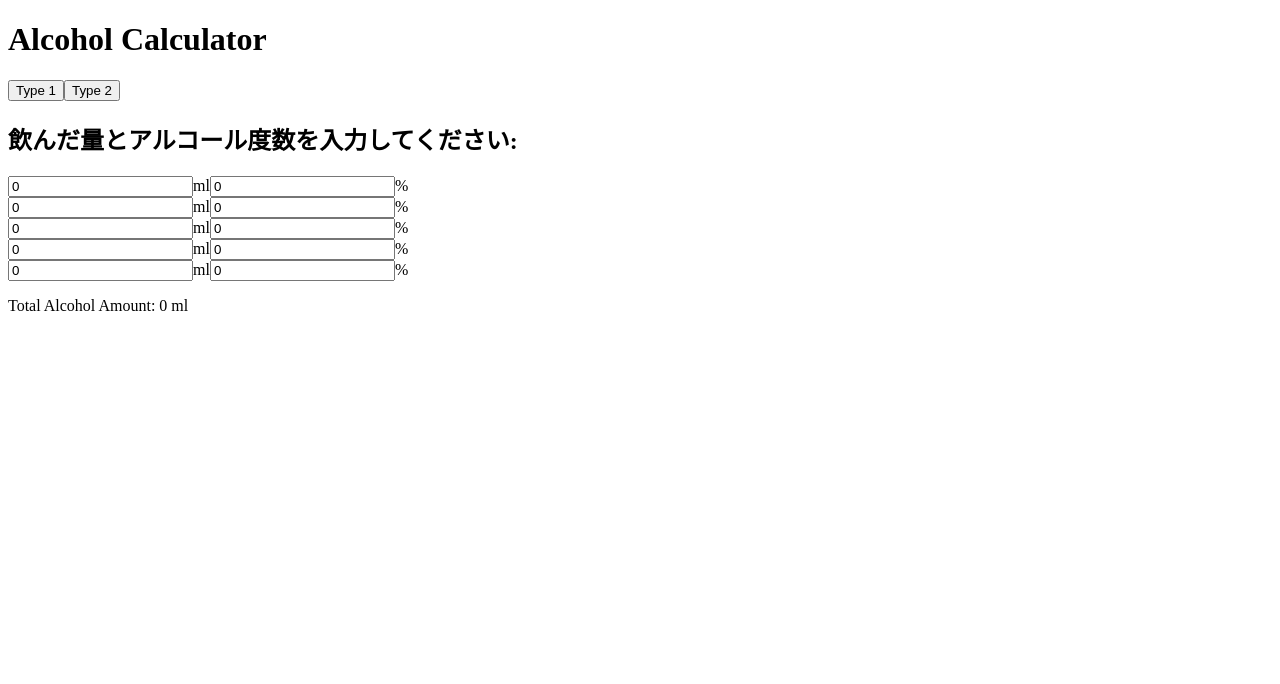
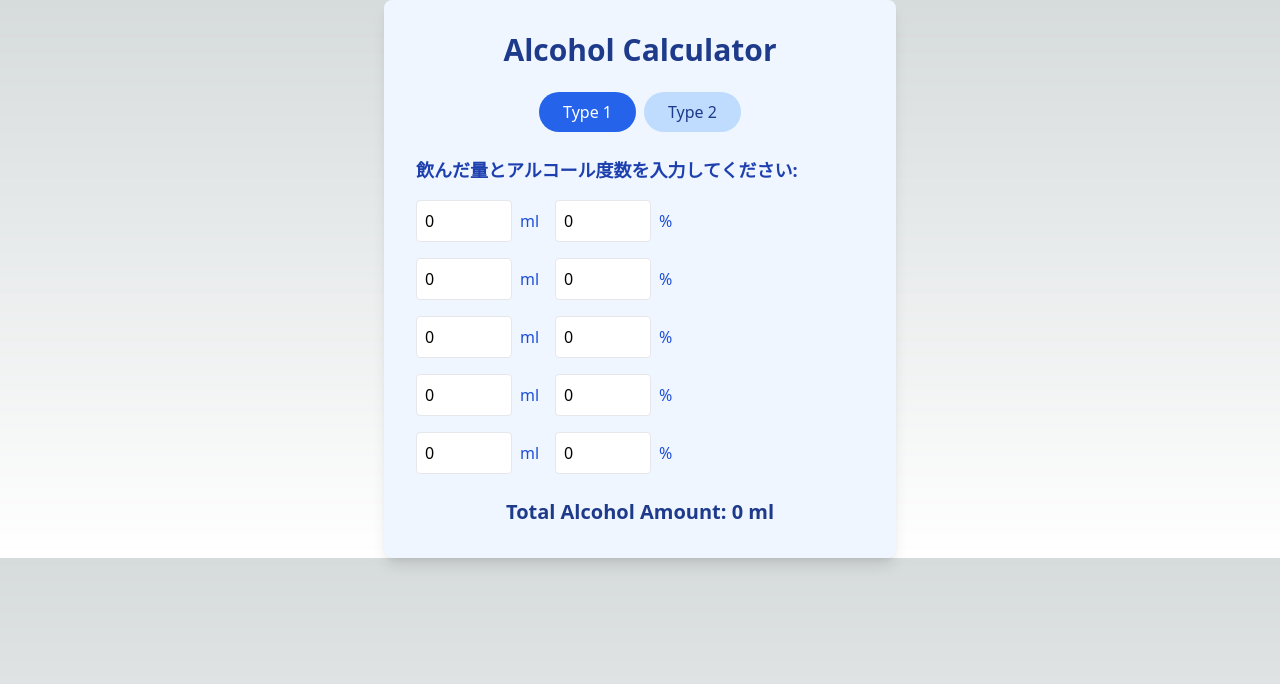
Before and after one commit to mari2t/alcohol_calculator_next, a Next.js app: page / in a window 1280 px wide. Shown: the top 684 px of the page. Built offline with nearby package versions, Linux system fonts and the light colour scheme.

Commit message:
style : cssを適用させた

```diff
--- a/src/app/components/AlcoholCalculator.tsx
+++ b/src/app/components/AlcoholCalculator.tsx
@@ -29,16 +29,16 @@ const AlcoholCalculator = () => {
   };
 
   return (
-    <div className="p-8 bg-white rounded-lg shadow-lg max-w-lg mx-auto">
-      <h1 className="text-2xl font-bold mb-6 text-center text-gray-800">
+    <div className="p-8 bg-blue-50 rounded-lg shadow-lg max-w-lg mx-auto">
+      <h1 className="text-3xl font-bold mb-6 text-center text-blue-900">
         Alcohol Calculator
       </h1>
       <div className="mb-6 text-center">
         <button
           className={`px-6 py-2 rounded-full mr-2 ${
             calculationType === "type1"
-              ? "bg-blue-500 text-white"
-              : "bg-gray-200 text-gray-800"
+              ? "bg-blue-600 text-white"
+              : "bg-blue-200 text-blue-900"
           }`}
           onClick={() => setCalculationType("type1")}
         >
@@ -47,8 +47,8 @@ const AlcoholCalculator = () => {
         <button
           className={`px-6 py-2 rounded-full ${
             calculationType === "type2"
-              ? "bg-blue-500 text-white"
-              : "bg-gray-200 text-gray-800"
+              ? "bg-blue-600 text-white"
+              : "bg-blue-200 text-blue-900"
           }`}
           onClick={() => setCalculationType("type2")}
         >
@@ -58,7 +58,7 @@ const AlcoholCalculator = () => {
 
       {calculationType === "type1" ? (
         <div>
-          <h2 className="text-lg font-semibold mb-4 text-gray-700">
+          <h2 className="text-lg font-semibold mb-4 text-blue-800">
             飲んだ量とアルコール度数を入力してください:
           </h2>
           {volumes.map((volume, index) => (
@@ -74,7 +74,7 @@ const AlcoholCalculator = () => {
                 }}
                 className="border p-2 mr-2 w-24 rounded"
               />
-              <span className="mr-4 text-gray-600">ml</span>
+              <span className="mr-4 text-blue-700">ml</span>
               <input
                 type="number"
                 placeholder={`Percentage (%) ${index + 1}`}
@@ -86,18 +86,18 @@ const AlcoholCalculator = () => {
                 }}
                 className="border p-2 mr-2 w-24 rounded"
               />
-              <span className="text-gray-600">%</span>
+              <span className="text-blue-700">%</span>
             </div>
           ))}
           <div className="mt-6 text-center">
-            <p className="text-xl font-semibold text-gray-800">
+            <p className="text-xl font-semibold text-blue-900">
               Total Alcohol Amount: {calculateAlcoholAmount()} ml
             </p>
           </div>
         </div>
       ) : (
         <div>
-          <h2 className="text-lg font-semibold mb-4 text-gray-700">
+          <h2 className="text-lg font-semibold mb-4 text-blue-800">
             目標アルコール量を入力してください:
           </h2>
           <div className="flex items-center mb-6">
@@ -108,13 +108,13 @@ const AlcoholCalculator = () => {
               onChange={(e) => setTargetAlcohol(parseFloat(e.target.value))}
               className="border p-2 w-24 rounded mr-2"
             />
-            <span className="text-gray-600">ml</span>
+            <span className="text-blue-700">ml</span>
           </div>
           <div className="mt-4">
-            <h3 className="text-lg font-semibold text-gray-700">Results:</h3>
+            <h3 className="text-lg font-semibold text-blue-800">Results:</h3>
             <ul className="mt-2">
               {calculateVolumesForTargetAlcohol().map((result, index) => (
-                <li key={index} className="mb-1 text-gray-700">
+                <li key={index} className="mb-1 text-blue-800">
                   {result.percentage}%: {result.volume} ml
                 </li>
               ))}
--- a/src/app/layout.tsx
+++ b/src/app/layout.tsx
@@ -1,25 +1,17 @@
-/* import type { Metadata } from "next";
+import "./globals.css";
 import { Inter } from "next/font/google";
-import "./globals.css";
+
+/* // for header,footer
+import Header from "./components/Header";
+import Footer from "./components/Footer"; */
 
 const inter = Inter({ subsets: ["latin"] });
 
-export const metadata: Metadata = {
-  title: "Create Next App",
-  description: "Generated by create next app",
+export const metadata = {
+  title: "alcohol_calculator_next",
+  description: "alcohol_calculator_next",
 };
 
-export default function RootLayout({
-  children,
-}: Readonly<{
-  children: React.ReactNode;
-}>) {
-  return (
-    <html lang="en">
-      <body className={inter.className}>{children}</body>
-    </html>
-  );
-} */
 export default function RootLayout({
   children,
 }: {
```
Also changed, not shown: 1 other file (tests, documents, lock files or other folders).
